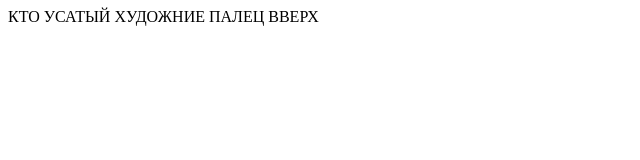
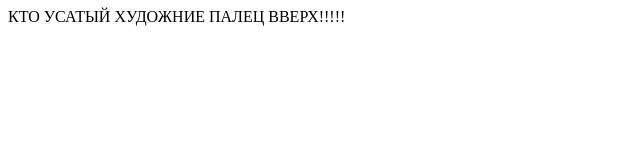
Before and after one commit to MeAman05/PI2, a plain HTML site: page index.html in a window 1280 px wide. Shown: the full height of the page, 0-640 px from the left. Drawn offline with Linux system fonts and the light colour scheme.

Commit message:
adasdasd

```diff
--- a/index.html
+++ b/index.html
@@ -6,6 +6,6 @@
     <title>Document</title>
 </head>
 <body>
-    КТО УСАТЫЙ ХУДОЖНИЕ ПАЛЕЦ ВВЕРХ
+    КТО УСАТЫЙ ХУДОЖНИЕ ПАЛЕЦ ВВЕРХ!!!!!
 </body>
 </html>
```
